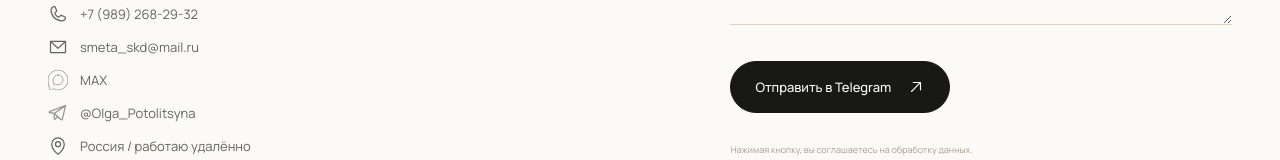
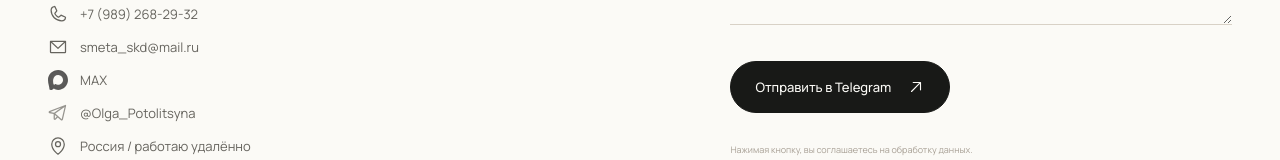
Before and after one commit to andrik268/smeta-olga, a React (Vite) app: page / in a window 1280 px wide. Shown: the part 8356-8516 px from the top of the page. Built offline with nearby package versions, Linux system fonts and the light colour scheme.

Commit message:
Use official MAX brand icon

```diff
--- a/src/App.jsx
+++ b/src/App.jsx
@@ -77,21 +77,6 @@ const priceRows = [
   ["Проверка готовой сметы", "от 10 000 ₽"],
   ["Смета под ключ", "от 40 000 ₽"],
 ];
-
-function MaxLogo() {
-  return (
-    <svg className="social-icon" viewBox="0 0 100 100" aria-hidden="true" focusable="false">
-      <path
-        d="M50.7571 0.261719C78.2929 0.261719 99.8857 22.5974 99.8857 50.1474C99.8857 77.6974 77.6071 99.4903 51.0214 99.4903C41.5857 99.4903 37.0143 98.1617 29.65 92.9474C29.1429 92.5903 28.45 92.6831 28.0214 93.1403C22.3571 99.1831 7.85 103.426 7.18571 95.176C7.18571 80.7903 0 71.4474 0 49.876C0 21.5546 23.2214 0.261719 50.7571 0.261719ZM51.5286 24.8117C38.4643 24.126 28.2643 33.1974 26.0143 47.3831C24.15 59.1332 27.45 73.4546 30.2786 74.176C31.4786 74.4832 34.3571 72.276 36.4571 70.2974C36.85 69.926 37.45 69.8617 37.9071 70.1474C41.1786 72.1474 44.8786 73.6474 48.9571 73.8617C62.3714 74.5617 74.2571 64.0617 74.9643 50.6474C75.6643 37.2331 64.9429 25.5046 51.5286 24.8046V24.8117Z"
-        fill="none"
-        stroke="currentColor"
-        strokeWidth="4"
-        strokeLinecap="round"
-        strokeLinejoin="round"
-      />
-    </svg>
-  );
-}
 
 function App() {
   const heroRef = useRef(null);
@@ -200,7 +185,7 @@ function App() {
             <p>Обсудить задачу</p>
             <a href={`tel:+${phoneDigits}`}>{phoneDisplay}</a>
             <a className="menu-social-link" href={maxUrl} target="_blank" rel="noreferrer">
-              <MaxLogo />
+              <img className="social-icon max-social-icon" src="/icons/max-official.svg" alt="" width="20" height="20" />
               <span>MAX</span>
             </a>
             <a className="menu-social-link" href={`https://t.me/${telegramHandle}`} target="_blank" rel="noreferrer">
@@ -386,7 +371,7 @@ function App() {
               <div className="contact-links">
                 <a href={`tel:+${phoneDigits}`}><Phone size={20} />{phoneDisplay}</a>
                 <a href={`mailto:${email}`}><EnvelopeSimple size={20} />{email}</a>
-                <a href={maxUrl} target="_blank" rel="noreferrer"><MaxLogo />MAX</a>
+                <a href={maxUrl} target="_blank" rel="noreferrer"><img className="social-icon max-social-icon" src="/icons/max-official.svg" alt="" width="20" height="20" />MAX</a>
                 <a href={`https://t.me/${telegramHandle}`} target="_blank" rel="noreferrer"><TelegramLogo className="social-icon" size={20} weight="regular" aria-hidden="true" />@{telegramHandle}</a>
                 <span><MapPin size={20} />Россия / работаю удалённо</span>
               </div>
--- a/src/styles.css
+++ b/src/styles.css
@@ -360,6 +360,10 @@ p {
   flex: 0 0 auto;
   color: currentColor;
   opacity: 0.68;
+}
+
+.max-social-icon {
+  object-fit: contain;
 }
 
 .hero {
```
Also changed, not shown: public/icons/max-official.svg (added).
